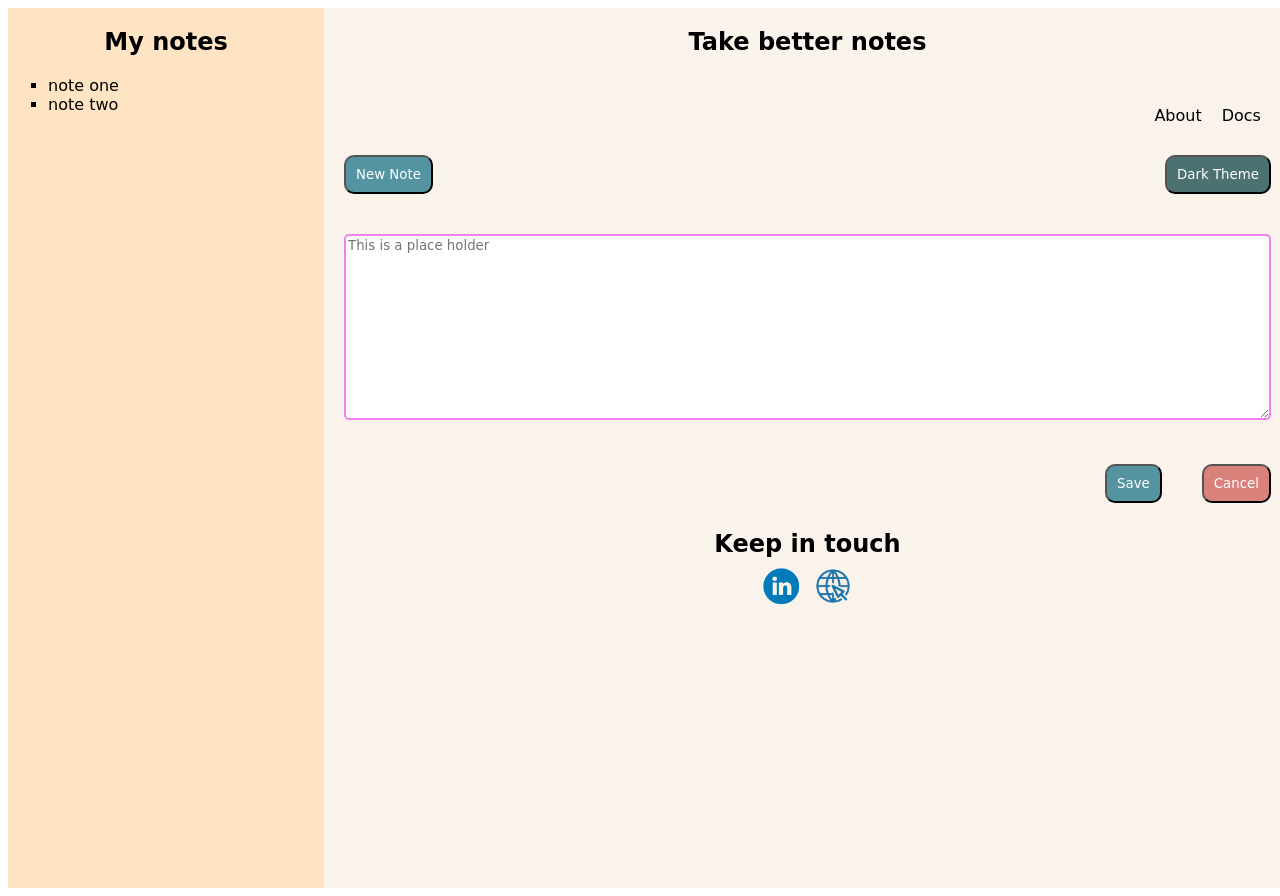
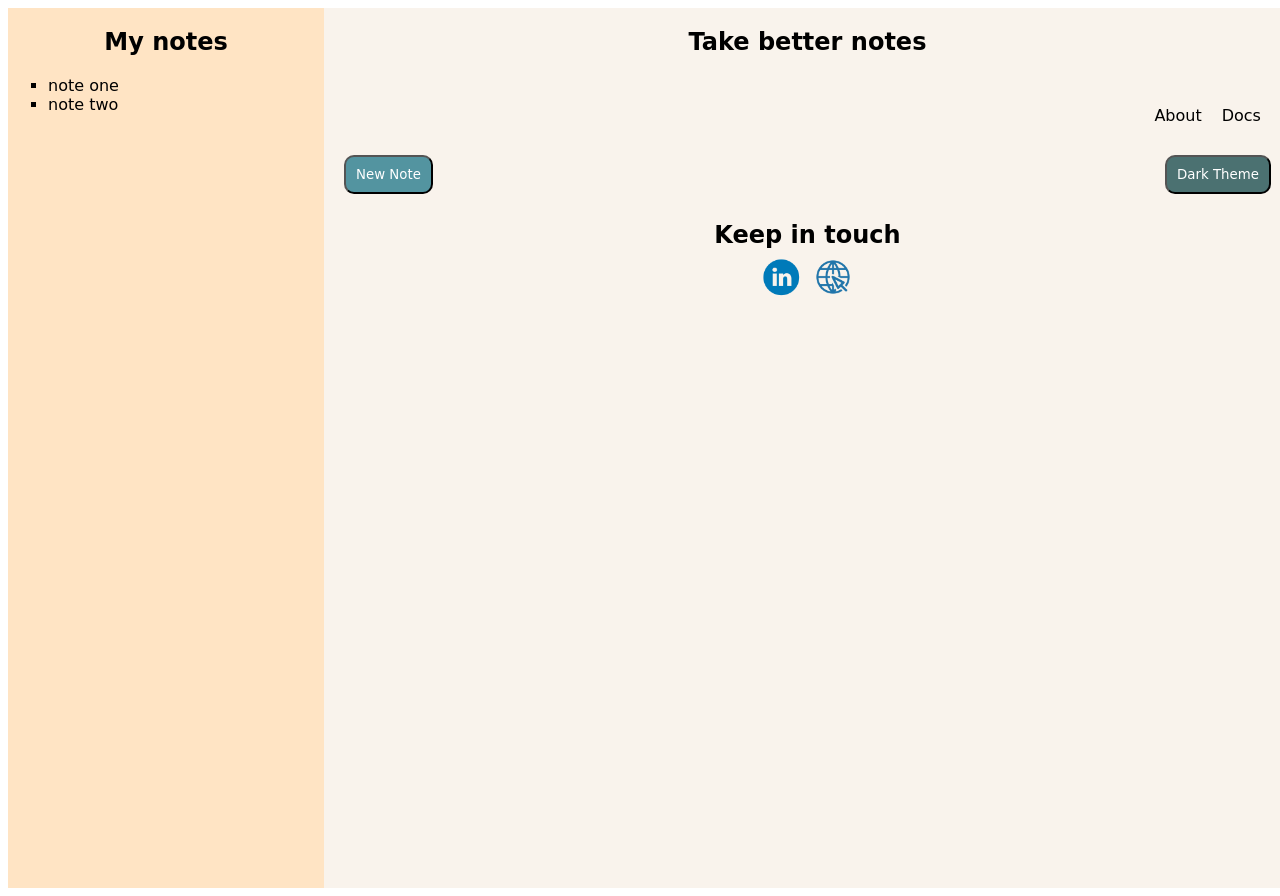
Before and after one commit to CEOAD/Assignment, a plain HTML site: page index.html in a window 1280 px wide. Both pictures are taken after a click on the button "Cancel". Drawn offline with Linux system fonts and the light colour scheme; a web font is replaced by a local one.

Commit message:
Adding functionality to cancel button to be able to hide text area and buttons when pressed

```diff
--- a/index.html
+++ b/index.html
@@ -54,8 +54,9 @@
           <textarea placeholder="This is a place holder"></textarea>
         </section>
         <div class="flex-container">
-          <button class="flexible button">Save</button
-          ><button class="flexible button" style="background-color: #D9827C">
+          <button id="save" class="flexible button">Save</button
+          ><button id="Cancel"
+          class="flexible button" style="background-color: #D9827C">
             Cancel
           </button>
         </div>
--- a/sccripts.js
+++ b/sccripts.js
@@ -14,3 +14,18 @@ let dark_themed = () => {
     dark.textContent = 'Light Theme'}}
 
 dark.addEventListener('click', dark_themed);
+
+let cancel = document.getElementById('Cancel')
+
+const textarea = document.querySelector('textarea')
+const save = document.querySelector('#save')
+console.log(save)
+
+let Hidden = () => {
+    textarea.style.display= "none";
+    save.style.display= "none";
+    cancel.style.display= "none";
+}
+
+console.log(cancel)
+cancel.addEventListener('click', Hidden);
```
